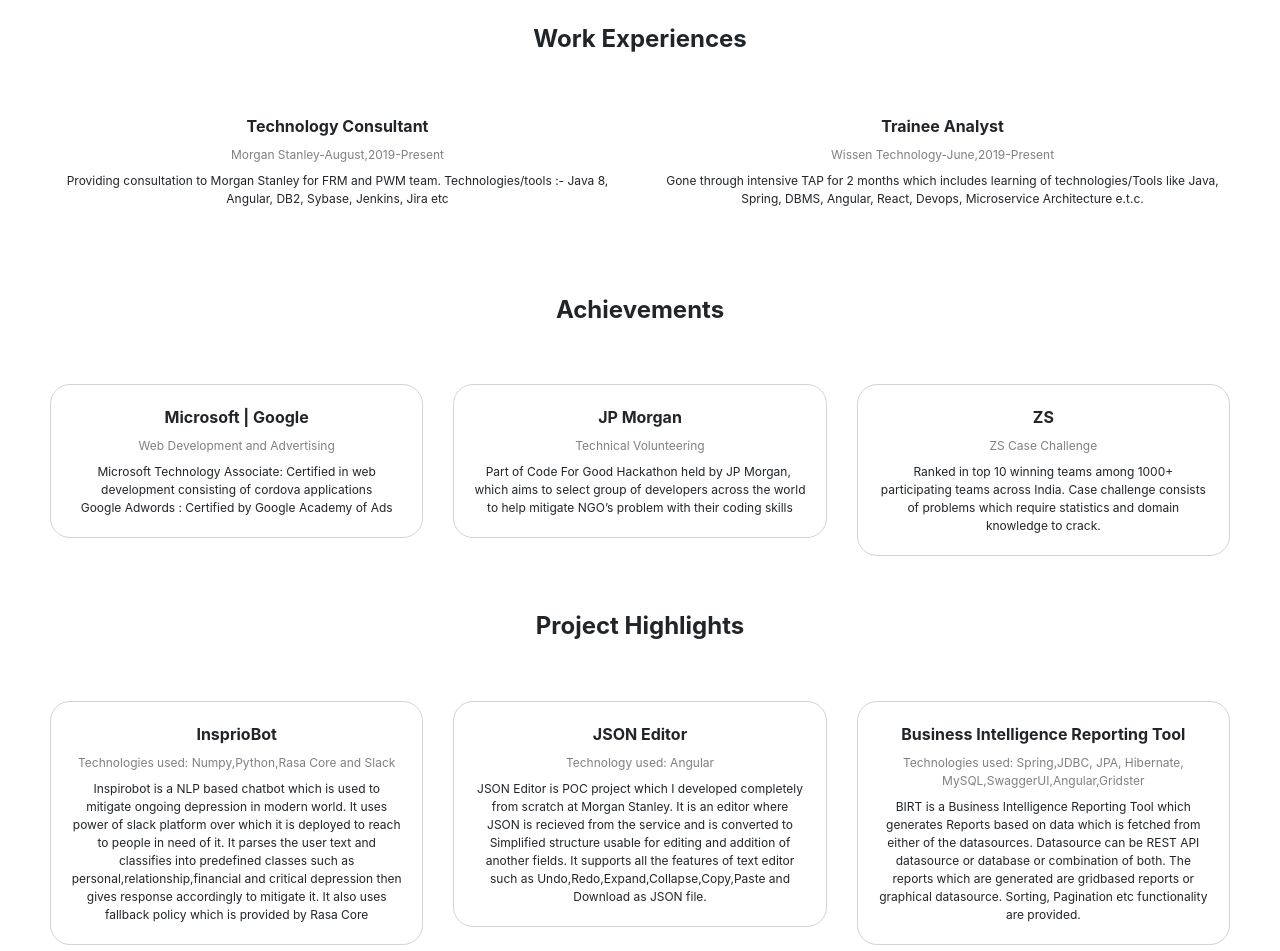
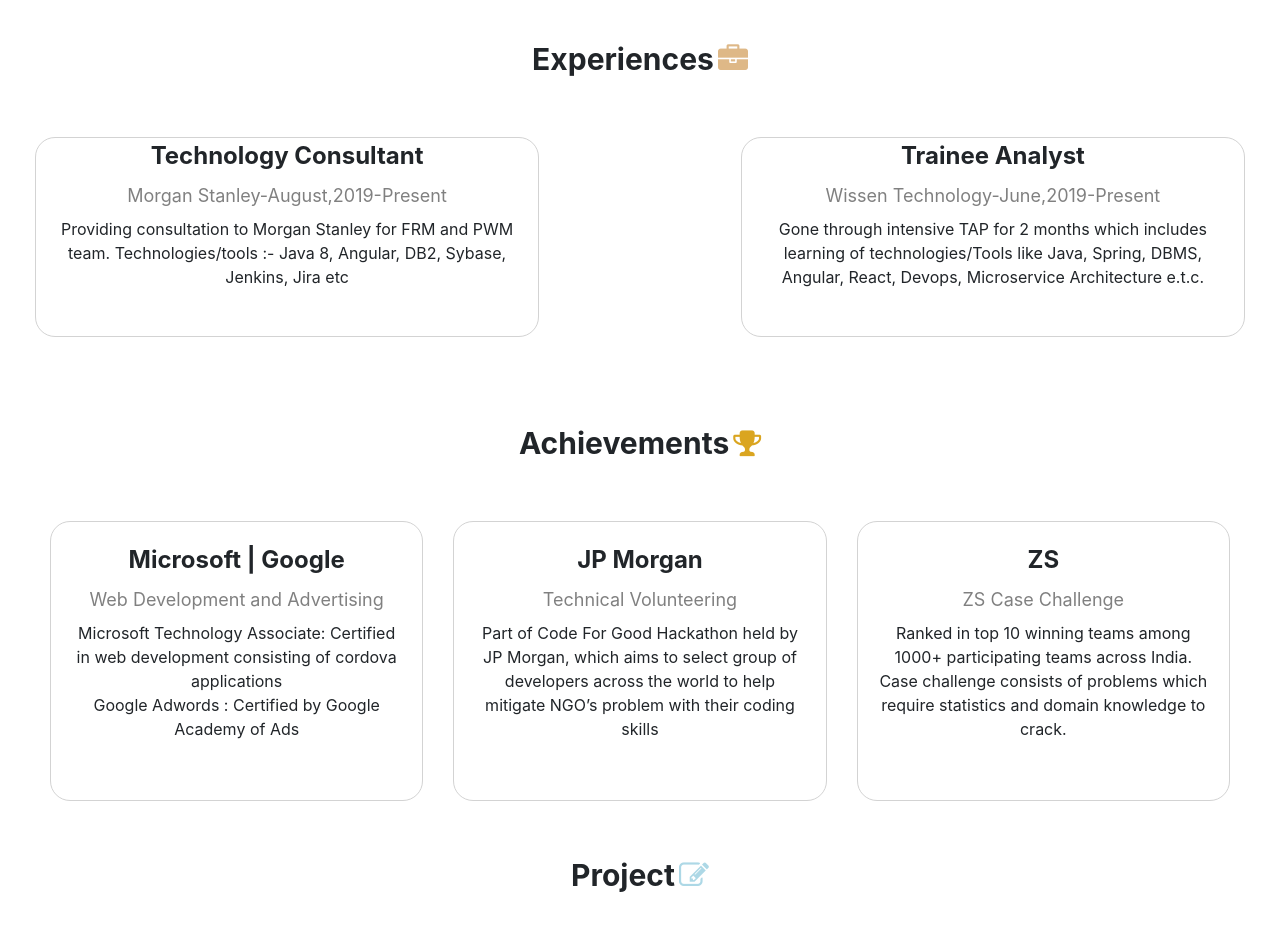
Before and after one commit to mohit1325/Profile-Website, an Angular app: page /about in a window 1280 px wide. Shown: the part 480-1431 px from the top of the page. Built offline with nearby package versions, Linux system fonts and the light colour scheme.

Commit message:
fixed UI a little bit and added loading gif

```diff
--- a/src/app/about/about.component.css
+++ b/src/app/about/about.component.css
@@ -37,3 +37,75 @@
 .cursor-pointer{
     cursor: pointer;
 }
+.font-18{
+    font-size: 18px;
+}
+.font-30{
+    font-size: 30px;
+}
+.font-22{
+    font-size: 22px;
+}
+.font-24{
+    font-size: 24px;
+}
+.font-16{
+    font-size: 16px;
+}
+.golden{
+    color: goldenrod;
+}
+.blue{
+    color: lightblue;
+}
+.brown{
+    color: burlywood;
+}
+.gray{
+    color: grey;
+}
+.ht-200{
+    height: 200px;
+}
+.bg-gray{
+background: gray;
+}
+.ht-300{
+    height: 300px;
+}
+.ht-450{
+    height: 450px;
+}
+.ht-500{
+    height: 500px;
+}
+.border-experiences{
+    border: 1px solid lightgray;
+    border-radius: 20px;
+}
+.border-achievements{
+    border: 1px solid lightgray;
+    border-radius: 20px;
+}
+.border-project{
+    border: 1px solid lightgray;
+    border-radius: 20px;
+}
+@media only screen and (min-width:1200px){
+
+    .border-experiences{
+        border: 1px solid lightgray;
+        border-radius: 20px;
+        height: 200px;
+    }
+    .border-achievements{
+        border: 1px solid lightgray;
+        border-radius: 20px;
+        height: 280px;
+    }
+    .border-project{
+        border: 1px solid lightgray;
+        border-radius: 20px;
+        height: 450px;
+    }
+}
--- a/src/app/about/about.component.html
+++ b/src/app/about/about.component.html
@@ -1,12 +1,11 @@
 <div class="col-md-12 col-lg-12 col-xl-12 mt-5 mb-4">
     <div class="card mb-5">
         <div class="card-body">
-            <h4 class="card-title text-center font-weight-bold">SKILLS</h4>
+            <h4 class="card-title text-center font-weight-bold font-30">SKILLS<i class="fa fa-cogs ml-1 gray" aria-hidden="true"></i></h4>
             <div class="card-text mt-5">
                 <div class="row">
                     <div class="col-md-6 col-lg-4 col-sm-12 col-xl-3" *ngFor="let tech of technologies;let i=index">
-                        <!-- <div class="resize img-fluid"><img src="../../assets/{{imageValues[i]}}" class="img-fluid"></div> -->
-                        <div class="text-center">{{tech}}</div>
+                        <div class="text-center font-18">{{tech}}</div>
                         <div class="progress mt-3 mb-3">
                             <div class="progress-bar bg-success text-center" role="progressbar" [ngStyle]="{'width':progressValues[i]}"
                                 aria-valuenow="progressValues[i]" aria-valuemin="0" aria-valuemax="100">{{progressValues[i]}}</div>
@@ -18,21 +17,22 @@
     </div>
     <div class="card mt-5 mb-3">
         <div class="card-body">
-            <h4 class="card-title text-center font-weight-bold">Work Experiences</h4>
+            <h4 class="card-title text-center font-weight-bold font-30">Experiences<i class="fa fa-briefcase ml-1 brown" aria-hidden="true"></i></h4>
             <div class="card-text">
                 <div class="row">
-                    <div class="col-md-12 col-sm-12 col-lg-6 col-xl-6 mt-5">
-                        <div class="font-weight-bold align-center">Technology Consultant</div>
-                        <div class="color-gray font-12 mt-2 align-center">Morgan Stanley-August,2019-Present</div>
-                        <div class="font-12 mt-2 align-center">Providing consultation to Morgan Stanley for FRM and PWM
+                    <div class="col-md-12 col-sm-12 col-lg-12 col-xl-5 mt-5 border-experiences">
+                        <div class="font-weight-bold align-center font-24">Technology Consultant</div>
+                        <div class="color-gray font-12 mt-2 align-center font-18">Morgan Stanley-August,2019-Present</div>
+                        <div class="font-12 mt-2 align-center font-16">Providing consultation to Morgan Stanley for FRM and PWM
                             team.
                             Technologies/tools :- Java 8, Angular,
                             DB2, Sybase, Jenkins, Jira etc </div>
                     </div>
-                    <div class="col-md-12 col-sm-12 col-lg-6 col-xl-6 mt-5">
-                        <div class="font-weight-bold align-center">Trainee Analyst</div>
-                        <div class="color-gray font-12 mt-2 align-center">Wissen Technology-June,2019-Present</div>
-                        <div class="font-12 mt-2 align-center">Gone through intensive TAP for 2 months which includes
+                    <div class="col-md-12 col-sm-12 col-lg-12 col-xl-2 mt-5"></div>
+                    <div class="col-md-12 col-sm-12 col-lg-12 col-xl-5 mt-5 border-experiences">
+                        <div class="font-weight-bold align-center font-24">Trainee Analyst</div>
+                        <div class="color-gray font-12 mt-2 align-center font-18">Wissen Technology-June,2019-Present</div>
+                        <div class="font-12 mt-2 align-center font-16">Gone through intensive TAP for 2 months which includes
                             learning of technologies/Tools like Java, Spring, DBMS, Angular,
                             React, Devops, Microservice Architecture e.t.c.</div>
                     </div>
@@ -42,37 +42,37 @@
     </div>
     <div class="card mt-5 mb-3">
         <div class="card-body">
-            <h4 class="card-title text-center font-weight-bold">Achievements</h4>
+            <h4 class="card-title text-center font-weight-bold font-30">Achievements<i class="fa fa-trophy ml-1 golden" aria-hidden="true"></i></h4>
             <div class="card-text">
                 <div class="row">
-                    <div class="col-md-4 col-sm-12 col-lg-4 col-xl-4 mt-5">
-                        <div class="card border-1">
-                            <div class="card-body">
-                                <div class="font-weight-bold align-center">Microsoft | Google</div>
-                                <div class="color-gray font-12 mt-2 align-center">Web Development and Advertising</div>
-                                <div class="font-12 mt-2 align-center">Microsoft Technology Associate: Certified in web
+                    <div class="col-md-12 col-sm-12 col-lg-12 col-xl-4 mt-5">
+                        <div class="card">
+                            <div class="card-body border-achievements">
+                                <div class="font-weight-bold align-center font-24">Microsoft | Google</div>
+                                <div class="color-gray font-12 mt-2 align-center font-18">Web Development and Advertising</div>
+                                <div class="font-12 mt-2 align-center font-16">Microsoft Technology Associate: Certified in web
                                     development consisting of cordova applications<br>
                                     Google Adwords : Certified by Google Academy of Ads</div>
                             </div>
                         </div>
                     </div>
-                    <div class="col-md-4 col-sm-12 col-lg-4 col-xl-4 mt-5">
-                        <div class="card border-1">
-                            <div class="card-body">
-                                <div class="font-weight-bold align-center">JP Morgan</div>
-                                <div class="color-gray font-12 mt-2 align-center">Technical Volunteering</div>
-                                <div class="font-12 mt-2 align-center">Part of Code For Good Hackathon held by JP
+                    <div class="col-md-12 col-sm-12 col-lg-12 col-xl-4 mt-5">
+                        <div class="card">
+                            <div class="card-body border-achievements">
+                                <div class="font-weight-bold align-center font-24">JP Morgan</div>
+                                <div class="color-gray font-12 mt-2 align-center font-18">Technical Volunteering</div>
+                                <div class="font-12 mt-2 align-center font-16">Part of Code For Good Hackathon held by JP
                                     Morgan, ​which aims to select group of developers across the world to help
                                     mitigate NGO’s problem with their coding skills</div>
                             </div>
                         </div>
                     </div>
-                    <div class="col-md-4 col-sm-12 col-lg-4 col-xl-4 mt-5">
-                        <div class="card border-1">
-                            <div class="card-body">
-                                <div class="font-weight-bold align-center">ZS</div>
-                                <div class="color-gray font-12 mt-2 align-center">ZS Case Challenge</div>
-                                <div class="font-12 mt-2 align-center">Ranked in top 10 winning teams among 1000+ participating teams across India. Case challenge consists of problems which require statistics and domain knowledge to crack.</div>
+                    <div class="col-md-12 col-sm-12 col-lg-12 col-xl-4 mt-5">
+                        <div class="card">
+                            <div class="card-body border-achievements">
+                                <div class="font-weight-bold align-center font-24">ZS</div>
+                                <div class="color-gray font-12 mt-2 align-center font-18">ZS Case Challenge</div>
+                                <div class="font-12 mt-2 align-center font-16">Ranked in top 10 winning teams among 1000+ participating teams across India. Case challenge consists of problems which require statistics and domain knowledge to crack.</div>
                             </div>
                         </div>
                     </div>
@@ -82,33 +82,33 @@
     </div>
     <div class="card mt-3 mb-5">
         <div class="card-body">
-            <h4 class="card-title text-center font-weight-bold">Project Highlights</h4>
+            <h4 class="card-title text-center font-weight-bold font-30">Project<i class="fa fa-pencil-square-o ml-1 blue" aria-hidden="true"></i></h4>
             <div class="card-text">
                 <div class="row">
-                    <div class="col-md-4 col-sm-12 col-lg-4 col-xl-4 mt-5">
-                        <div class="card border-1">
-                            <div class="card-body">
-                                <div class="font-weight-bold align-center cursor-pointer" (click)="goTo('inspirobot')">InsprioBot</div>
-                                <div class="color-gray font-12 mt-2 align-center">Technologies used: Numpy,Python,Rasa Core and Slack</div>
-                                <div class="font-12 mt-2 align-center">Inspirobot is a NLP based chatbot which is used to mitigate ongoing depression in modern world. It uses power of slack platform over which it is deployed to reach to people in need of it. It parses the user text and classifies into predefined classes such as personal,relationship,financial and critical depression then gives response accordingly to mitigate it. It also uses fallback policy which is provided by Rasa Core</div>
+                    <div class="col-md-12 col-sm-12 col-lg-12 col-xl-4 mt-5">
+                        <div class="card">
+                            <div class="card-body border-project">
+                                <div class="font-weight-bold align-center cursor-pointer font-24" (click)="goTo('inspirobot')">InsprioBot</div>
+                                <div class="color-gray font-12 mt-2 align-center font-18">Technologies used: Numpy,Python,Rasa Core and Slack</div>
+                                <div class="font-12 mt-2 align-center font-16">Inspirobot is a NLP based chatbot which is used to mitigate ongoing depression in modern world. It uses power of slack platform over which it is deployed to reach to people in need of it. It parses the user text and classifies into predefined classes such as personal,relationship,financial and critical depression then gives response accordingly to mitigate it. It also uses fallback policy which is provided by Rasa Core</div>
                             </div>
                         </div>
                     </div>
-                    <div class="col-md-4 col-sm-12 col-lg-4 col-xl-4 mt-5">
-                        <div class="card border-1">
-                            <div class="card-body">
-                                <div class="font-weight-bold align-center">JSON Editor</div>
-                                <div class="color-gray font-12 mt-2 align-center">Technology used: Angular</div>
-                                <div class="font-12 mt-2 align-center">JSON Editor is POC project which I developed completely from scratch at Morgan Stanley. It is an editor where JSON is recieved from the service and is converted to Simplified structure usable for editing and addition of another fields. It supports all the features of text editor such as Undo,Redo,Expand,Collapse,Copy,Paste and Download as JSON file.</div>
+                    <div class="col-md-12 col-sm-12 col-lg-12 col-xl-4 mt-5">
+                        <div class="card">
+                            <div class="card-body border-project">
+                                <div class="font-weight-bold align-center font-24">JSON Editor</div>
+                                <div class="color-gray font-12 mt-2 align-center font-18">Technology used: Angular,HTML,CSS,Javascript,Bootstrap</div>
+                                <div class="font-12 mt-2 align-center font-16">JSON Editor is POC project which I developed completely from scratch at Morgan Stanley. It is an editor where JSON is recieved from the service and is converted to Simplified structure usable for editing and addition of another fields. It supports all the features of text editor such as Undo,Redo,Expand,Collapse,Copy,Paste and Download as JSON file.</div>
                             </div>
                         </div>
                     </div>
-                    <div class="col-md-4 col-sm-12 col-lg-4 col-xl-4 mt-5">
-                        <div class="card border-1">
-                            <div class="card-body">
-                                <div class="font-weight-bold align-center cursor-pointer" (click)="goTo('BIRT')">Business Intelligence Reporting Tool</div>
-                                <div class="color-gray font-12 mt-2 align-center">Technologies used: Spring,JDBC, JPA, Hibernate, MySQL,SwaggerUI,Angular,Gridster</div>
-                                <div class="font-12 mt-2 align-center">BIRT is a Business Intelligence Reporting Tool which generates Reports based on data which is fetched from either of the datasources. Datasource can be REST API datasource or database or combination of both. The reports which are generated are gridbased reports or graphical datasource. Sorting, Pagination etc functionality are provided.</div>
+                    <div class="col-md-12 col-sm-12 col-lg-12 col-xl-4 mt-5">
+                        <div class="card">
+                            <div class="card-body border-project">
+                                <div class="font-weight-bold align-center cursor-pointer font-24" (click)="goTo('BIRT')">Business Intelligence Reporting Tool</div>
+                                <div class="color-gray font-12 mt-2 align-center font-18">Technologies used: Spring,JDBC, JPA, Hibernate, MySQL,SwaggerUI,Angular,Gridster</div>
+                                <div class="font-12 mt-2 align-center font-16">BIRT is a Business Intelligence Reporting Tool which generates Reports based on data which is fetched from either of the datasources. Datasource can be REST API datasource or database or combination of both. The reports which are generated are gridbased reports or graphical datasource. Sorting, Pagination etc functionality are provided.</div>
                             </div>
                         </div>
                     </div>
--- a/src/app/app.component.css
+++ b/src/app/app.component.css
@@ -0,0 +1,3 @@
+.loading{
+    height: 100%;
+}
--- a/src/app/app.component.html
+++ b/src/app/app.component.html
@@ -1,3 +1,8 @@
-<app-navbar></app-navbar>
-<router-outlet></router-outlet>
-<app-footer class="mt-auto"></app-footer>
+<div *ngIf="!loaded" class="loading d-flex align-items-center text-center justify-content-center">
+    <img src="assets/loading.gif">
+</div>
+<div *ngIf="loaded">
+    <app-navbar></app-navbar>
+    <router-outlet></router-outlet>
+    <app-footer class="mt-auto"></app-footer>
+</div>
--- a/src/app/app.component.ts
+++ b/src/app/app.component.ts
@@ -1,10 +1,19 @@
-import { Component } from '@angular/core';
+import { Component, OnInit } from '@angular/core';
 
 @Component({
   selector: 'app-root',
   templateUrl: './app.component.html',
   styleUrls: ['./app.component.css']
 })
-export class AppComponent {
+export class AppComponent implements OnInit {
   title = 'ProfileWebsite';
+  loaded:boolean;
+
+
+  ngOnInit(){
+    this.loaded=false;
+    setTimeout(()=>{
+      this.loaded=true;
+    },3000);
+  }
 }
--- a/src/app/navbar/navbar.component.html
+++ b/src/app/navbar/navbar.component.html
@@ -16,7 +16,7 @@
                 <a class="nav-link" routerLink="contact">Contact</a>
             </li>
             <li class="nav-item">
-                <a class="nav-link resume" href="assets/resume.pdf" download>Resume<i class="fa fa-download"></i></a>
+                <a class="nav-link resume" href="assets/resume.pdf" download>Resume<i class="fa fa-download ml-2"></i></a>
             </li>
         </ul>
     </div>
```
Also changed, not shown: src/assets/loading.gif (added), 7 other files (tests, documents, lock files or other folders).
